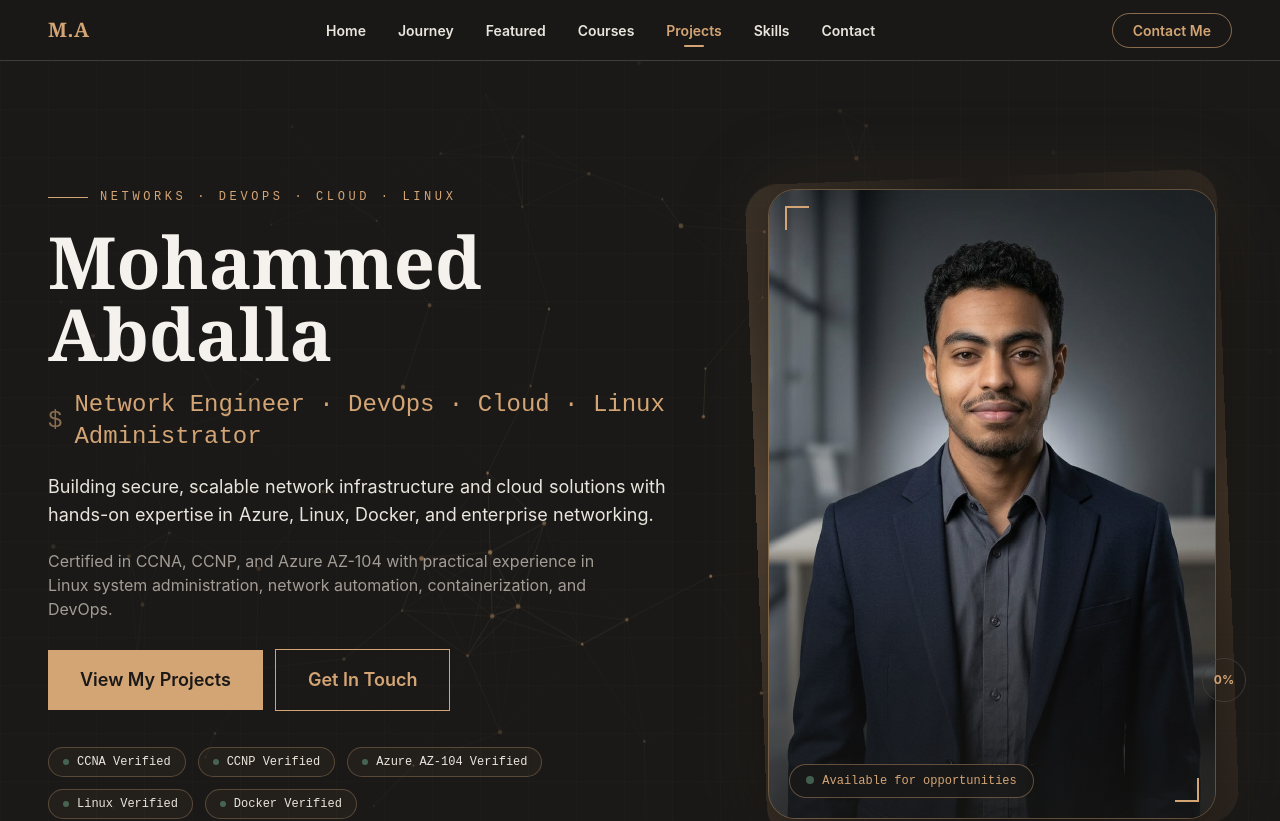
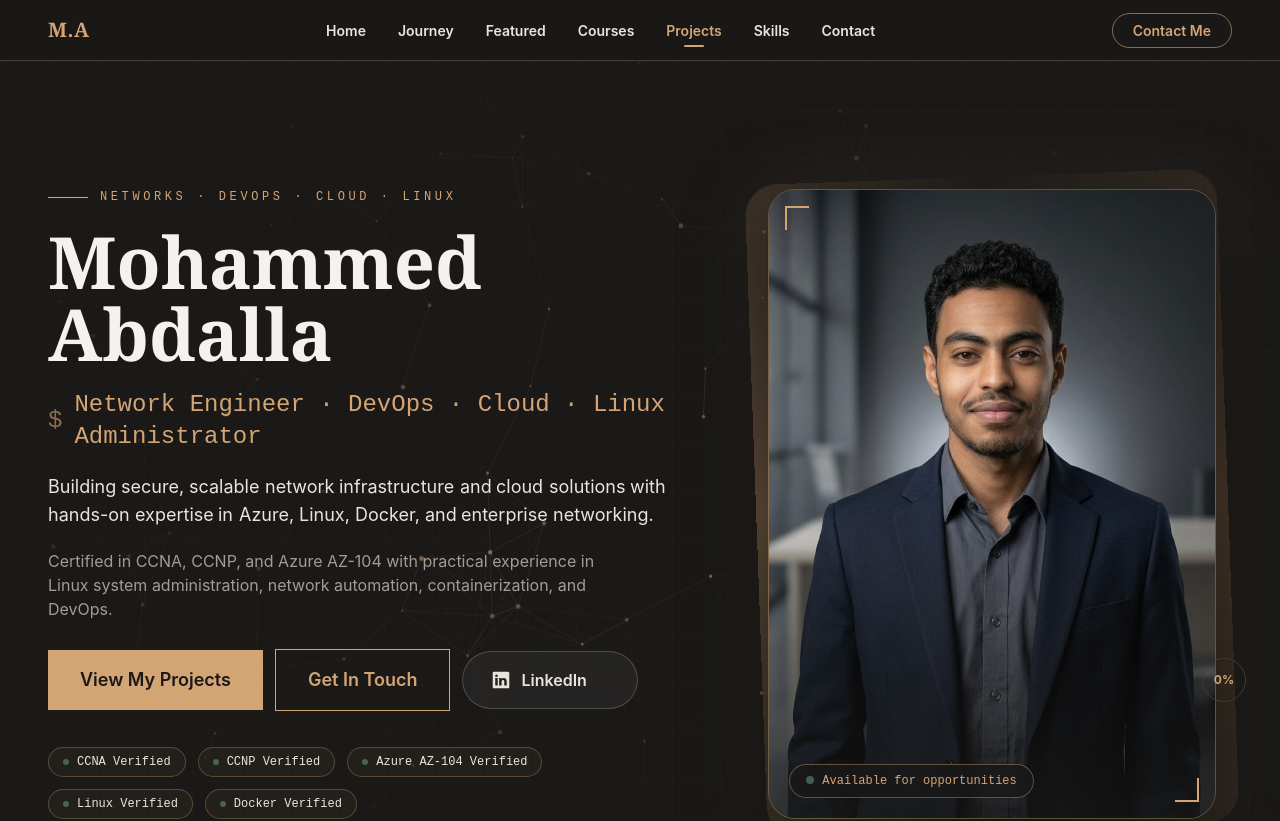
Before and after one commit to mohammed-goraney/my-portfolio, a React (Vite) app: page / in a window 1280 px wide. Shown: the top 821 px of the page. Built offline with nearby package versions, Linux system fonts and the light colour scheme.

Commit message:
recruiter review: LinkedIn CTA in hero, credible metrics, schema.org Person JSON-LD, fix course count claims

```diff
--- a/src/components/sections/Hero.tsx
+++ b/src/components/sections/Hero.tsx
@@ -110,6 +110,24 @@ const Hero = React.forwardRef<HTMLElement, HeroProps>(
               <Button variant="outlined" size="lg" onClick={onSecondaryCtaClick} className="sm:w-auto">
                 {data.secondaryCTA.text}
               </Button>
+              <a
+                href="https://linkedin.com/in/mohammed-abdalla-it"
+                target="_blank"
+                rel="noopener noreferrer"
+                aria-label="View my LinkedIn profile"
+                className="group inline-flex items-center justify-center gap-2.5 rounded-2xl border border-text-primary/20 bg-white/5 px-6 py-4 text-base font-semibold text-text-secondary backdrop-blur-sm transition-all duration-300 hover:border-accent-gold/60 hover:bg-accent-gold/10 hover:text-accent-gold sm:px-7"
+              >
+                <svg
+                  className="h-5 w-5"
+                  viewBox="0 0 24 24"
+                  fill="currentColor"
+                  aria-hidden="true"
+                >
+                  <path d="M20.47 2H3.53a1.45 1.45 0 0 0-1.47 1.43v17.14A1.45 1.45 0 0 0 3.53 22h16.94a1.45 1.45 0 0 0 1.47-1.43V3.43A1.45 1.45 0 0 0 20.47 2zM8.09 18.74h-3v-9h3v9zM6.59 8.48a1.56 1.56 0 1 1 1.56-1.56 1.56 1.56 0 0 1-1.56 1.56zM18.91 18.74h-3v-4.8c0-1.21-.43-2-1.52-2a1.65 1.65 0 0 0-1.54 1.11 2 2 0 0 0-.1.72v4.97h-3v-9h3v1.29a3 3 0 0 1 2.73-1.5c2 0 3.43 1.3 3.43 4.08z" />
+                </svg>
+                LinkedIn
+                <span className="text-accent-gold opacity-0 transition-opacity group-hover:opacity-100">↗</span>
+              </a>
             </motion.div>
 
             {/* certification status line */}
--- a/src/components/sections/SocialProof.tsx
+++ b/src/components/sections/SocialProof.tsx
@@ -31,7 +31,7 @@ const SocialProof = React.forwardRef<HTMLElement, SocialProofProps>(
         <div className="grid grid-cols-2 md:grid-cols-5 gap-4">
           {[
             { label: 'Years Experience', value: data.metrics.yearsOfExperience, suffix: '+' },
-            { label: 'Projects Completed', value: data.metrics.projectsCompleted, suffix: '+' },
+            { label: 'Labs & Projects', value: data.metrics.projectsCompleted, suffix: '+' },
             { label: 'Learning Hours', value: data.metrics.learningHours, suffix: '+' },
             { label: 'Technologies', value: data.metrics.technologiesMastered, suffix: '' },
             { label: 'Certifications', value: data.metrics.certifications, suffix: '+' },
--- a/src/data/journey.data.ts
+++ b/src/data/journey.data.ts
@@ -61,7 +61,7 @@ export const journeyData: JourneyData = {
       id: 'milestone-5',
       year: 2024,
       title: 'Continuous Learning & Specialization',
-      description: '11+ verified courses completed across multiple platforms and technologies',
+      description: '8 verified courses completed across multiple platforms and technologies',
       type: 'achievement',
       icon: 'Sparkles',
       tags: ['Learning', 'Certifications', 'Google', 'Coursera'],
--- a/src/data/social-proof.data.ts
+++ b/src/data/social-proof.data.ts
@@ -2,7 +2,7 @@ import { SocialProofData } from '../types/contact.types'
 export const socialProofData: SocialProofData = {
   metrics: {
     yearsOfExperience: 2,
-    projectsCompleted: 12,
+    projectsCompleted: 15,
     learningHours: 1200,
     technologiesMastered: 15,
     certifications: +7,
@@ -93,7 +93,7 @@ export const socialProofData: SocialProofData = {
   },
 
   achievements: [
-    'Completed 11+ professional courses across networking, DevOps, and productivity platforms — verified on Google profile',
+    'Completed 8 professional courses across networking, DevOps, and productivity platforms — verified on Google profile',
     '1,200+ hours of hands-on learning and certification training',
     'Seven official Networkat certificates including Cisco CCNA (200-301) and CCNP',
     'Microsoft Azure Administrator (AZ-104) certified',
```
Also changed, not shown: index.html (+19 -1 lines).
